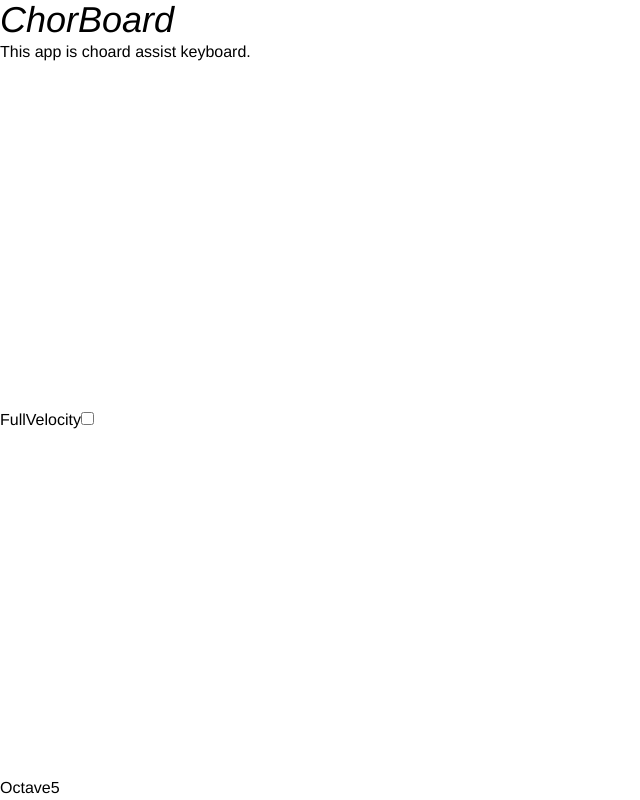
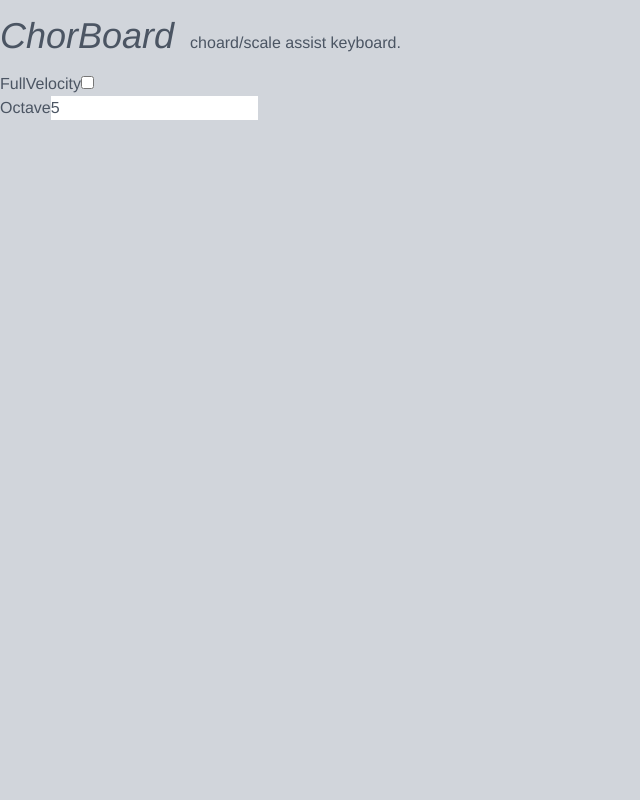
Before and after one commit to alarky/chorboard, a Vue app in the folder src/chorboard/: page / in a window 1280 px wide. Shown: the whole page, without its empty margins (0-640 px from the left). Built offline with nearby package versions, Linux system fonts and the light colour scheme; a web font is replaced by a local one.

Commit message:
init theme and header

```diff
--- a/src/chorboard/src/App.vue
+++ b/src/chorboard/src/App.vue
@@ -1,33 +1,29 @@
 <template>
-  <div class="h-screen flex justify-between flex-col">
-    <router-link to="/">
-      <h1 class="font-header text-4xl italic">ChorBoard</h1>
-      <p>This app is choard assist keyboard.</p>
-    </router-link>
-    <router-view />
+  <div class="app">
+    <div class="container mx-auto py-4">
+      <Header></Header>
+      <router-view />
+    </div>
   </div>
 </template>
 
 <style lang="scss">
-/*
-html, body {
-  height: 100%;
-  margin: 0;
+.app {
+  @apply min-h-screen;
+  @apply bg-gray-300;
+  @apply text-gray-600;
 }
-#app {
-  min-height: 100%;
-  background-color: gray;
-  color: white;
-}
-
- */
 </style>
 
 <script lang="ts">
 import { defineComponent } from 'vue';
+import Header from '@/components/Header.vue';
 
 export default defineComponent({
   name: 'App',
+  components: {
+    Header,
+  },
   setup() {
     return {
     }
--- /dev/null
+++ b/src/chorboard/src/components/Header.vue
@@ -0,0 +1,22 @@
+<template>
+  <header class="flex items-baseline flex-row mb-4">
+    <h1 class="font-header text-4xl italic">ChorBoard</h1>
+    <p class="mx-4">choard/scale assist keyboard.</p>
+  </header>
+</template>
+
+<style scoped lang="scss">
+
+</style>
+
+<script lang="ts">
+import { defineComponent } from 'vue';
+
+export default defineComponent({
+  name: 'Header',
+  setup() {
+    return {
+    }
+  }
+});
+</script>
--- a/src/chorboard/tailwind.config.js
+++ b/src/chorboard/tailwind.config.js
@@ -1,6 +1,6 @@
 module.exports = {
   purge: ['./index.html', './src/**/*.{vue,js,ts,jsx,tsx}'],
-  darkMode: false, // or 'media' or 'class'
+  darkMode: 'class', // or 'media' or 'class'
   theme: {
     extend: {
       fontFamily: {
```
